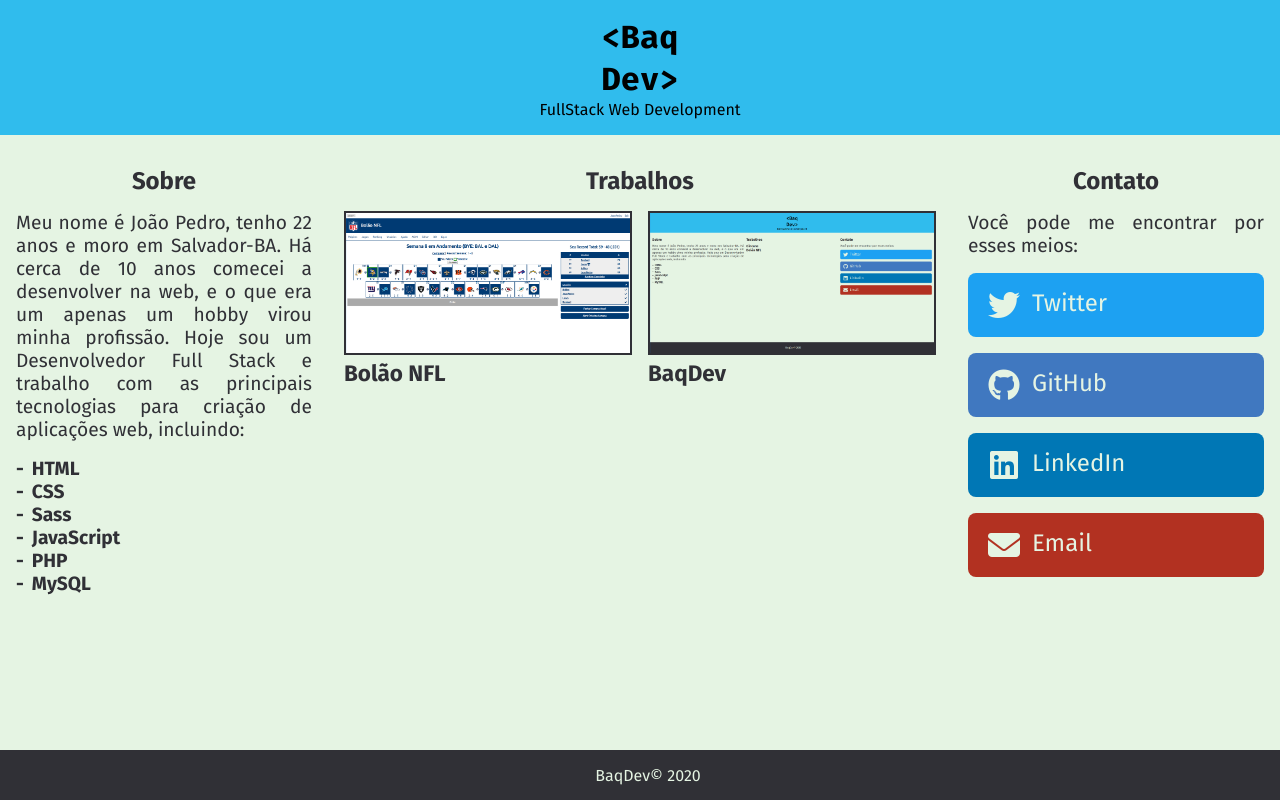
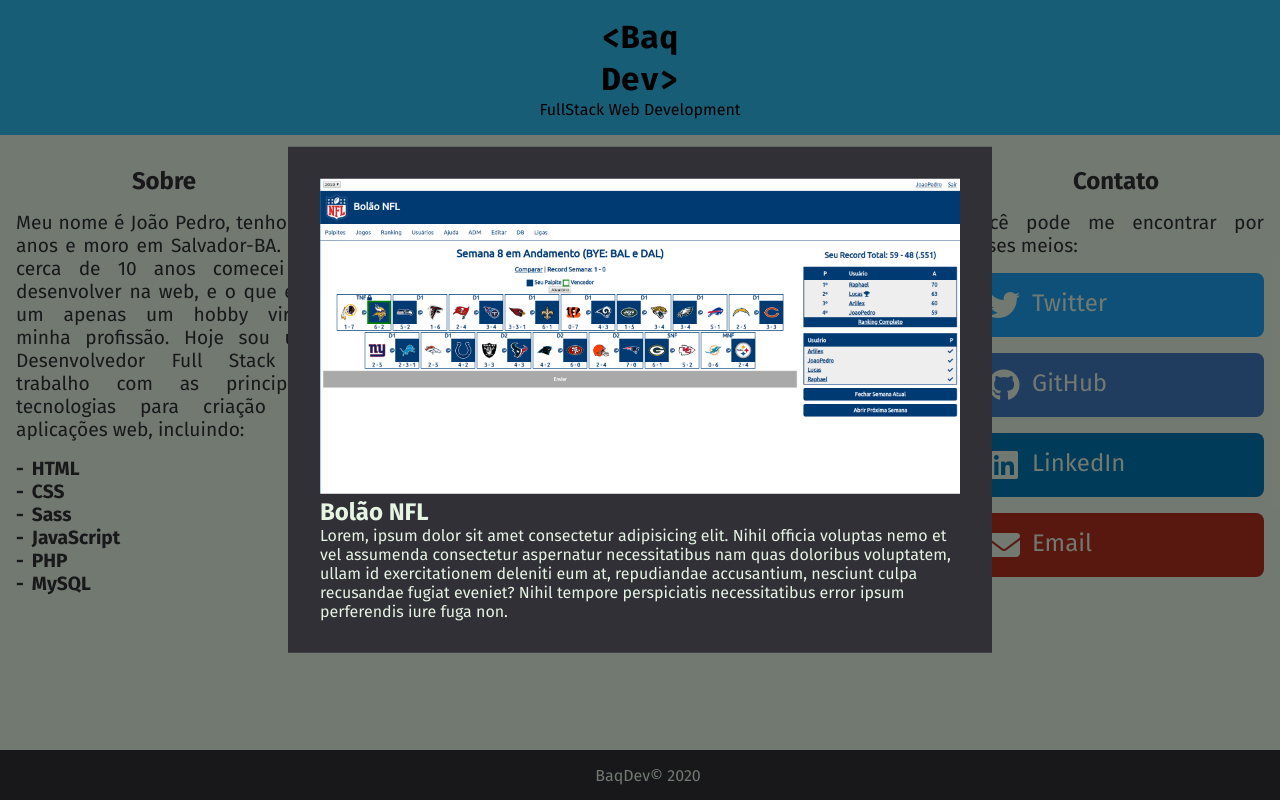
Before and after one commit to joaopedrobaq/joaopedrobaq.github.io, a plain HTML site: page index.html in a window 1280 px wide. Both pictures are taken after a click on the link "Bolão NFL". Drawn offline with Linux system fonts and the light colour scheme.

Commit message:
adicionado popup e javascript para e abrir e fechá-las

```diff
--- a/index.html
+++ b/index.html
@@ -45,15 +45,15 @@
       </header>
       <main>
         <section>
-          <a href="#">
+          <a onclick="openWork('bolao')">
             <img src="bolao.png" alt="Bolão NFL">
             <h3>Bolão NFL</h3>
           </a>
         </section>
         <section>
-          <a href="#">
-            <img src="baqdev.png" alt="BaqDev">
-            <h3>BaqDev</h3>
+          <a onclick="openWork('baqdev')">
+            <img src=" gincana.png" alt="BaqDev">
+            <h3>Gincana</h3>
           </a>
         </section>
       </main>
@@ -85,6 +85,21 @@
   <footer>
     <section>BaqDev&copy; 2020</section>
   </footer>
+
+  <div id="popbolao" class="popup hide">
+    <img src="bolao.png" alt="Bolão NFL">
+    <h2>Bolão NFL</h2>
+    <p>Lorem, ipsum dolor sit amet consectetur adipisicing elit. Nihil officia voluptas nemo et vel assumenda
+      consectetur aspernatur necessitatibus nam quas doloribus voluptatem, ullam id exercitationem deleniti eum at,
+      repudiandae accusantium, nesciunt culpa recusandae fugiat eveniet? Nihil tempore perspiciatis necessitatibus error
+      ipsum perferendis iure fuga non.</p>
+  </div>
+  <div id="popgincana" class="popup hide"></div>
+  <div id="overlay" class="hide" onclick="fecharPopUp()"></div>
+
+
+  <script src="scripts.js"></script>
+
 </body>
 
 </html>
--- /dev/null
+++ b/scripts.js
@@ -0,0 +1,15 @@
+const overlay = document.querySelector('#overlay');
+const popup = document.querySelectorAll('.popup');
+
+function fecharPopUp() {
+  overlay.classList.add("hide");
+  for (let i = 0; i < popup.length; i++) {
+    popup[i].classList.add("hide");
+  }
+}
+
+function openWork(nome) {
+  const work = document.querySelector('#pop' + nome);
+  work.classList.remove("hide");
+  overlay.classList.remove("hide");
+}
--- a/scss/_config.scss
+++ b/scss/_config.scss
@@ -18,4 +18,9 @@ $mobile: 768px;
 
 a {
   color: inherit;
+  cursor: pointer;
 }
+
+.hide {
+  display: none;
+}
--- /dev/null
+++ b/scss/_popup.scss
@@ -0,0 +1,23 @@
+#overlay {
+  z-index: 5;
+  position: absolute;
+  top: 0;
+  bottom: 0;
+  right: 0;
+  left: 0;
+  background-color: rgba($color: black, $alpha: 0.5);
+}
+
+.popup {
+  z-index: 10;
+  position: absolute;
+  top: 50%;
+  left: 50%;
+  transform: translate(-50%, -50%);
+  background-color: $primary;
+  color: $light;
+  padding: 2rem;
+  img {
+    max-width: 50vw;
+  }
+}
--- a/scss/style.scss
+++ b/scss/style.scss
@@ -190,3 +190,5 @@ body > footer {
     width: 100%;
   }
 }
+
+@import "popup";
```
Also changed, not shown: baqdev.png (deleted), css/style.css, gincana.png (added).
